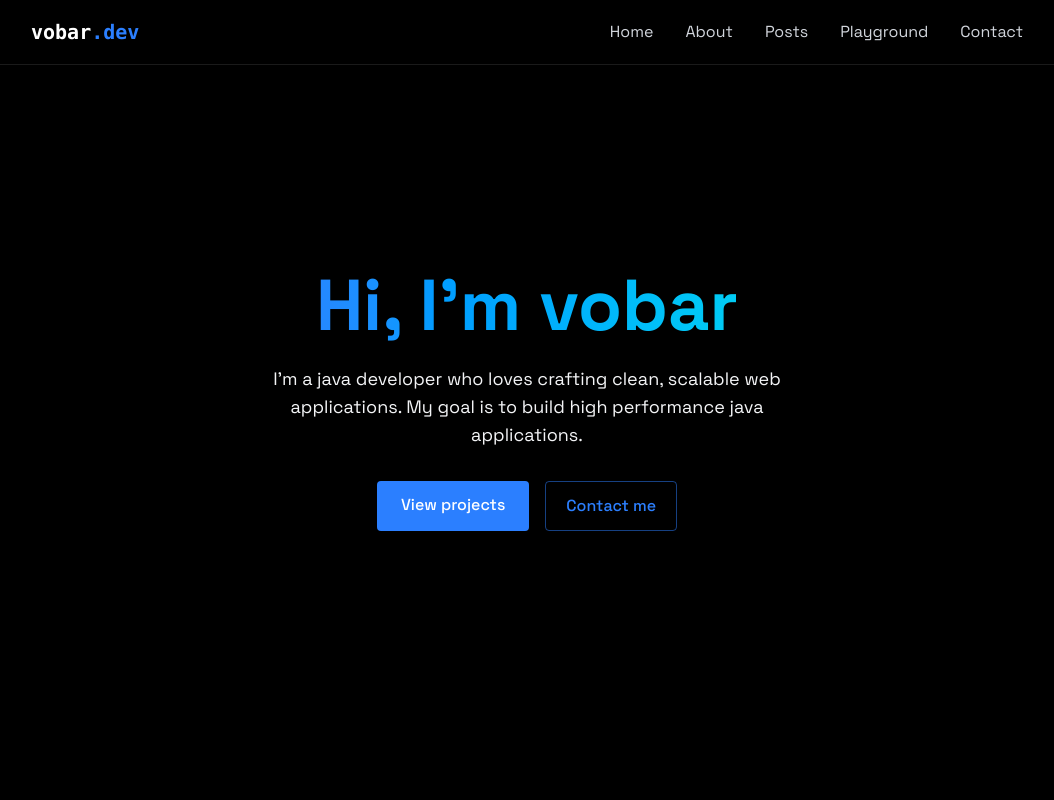
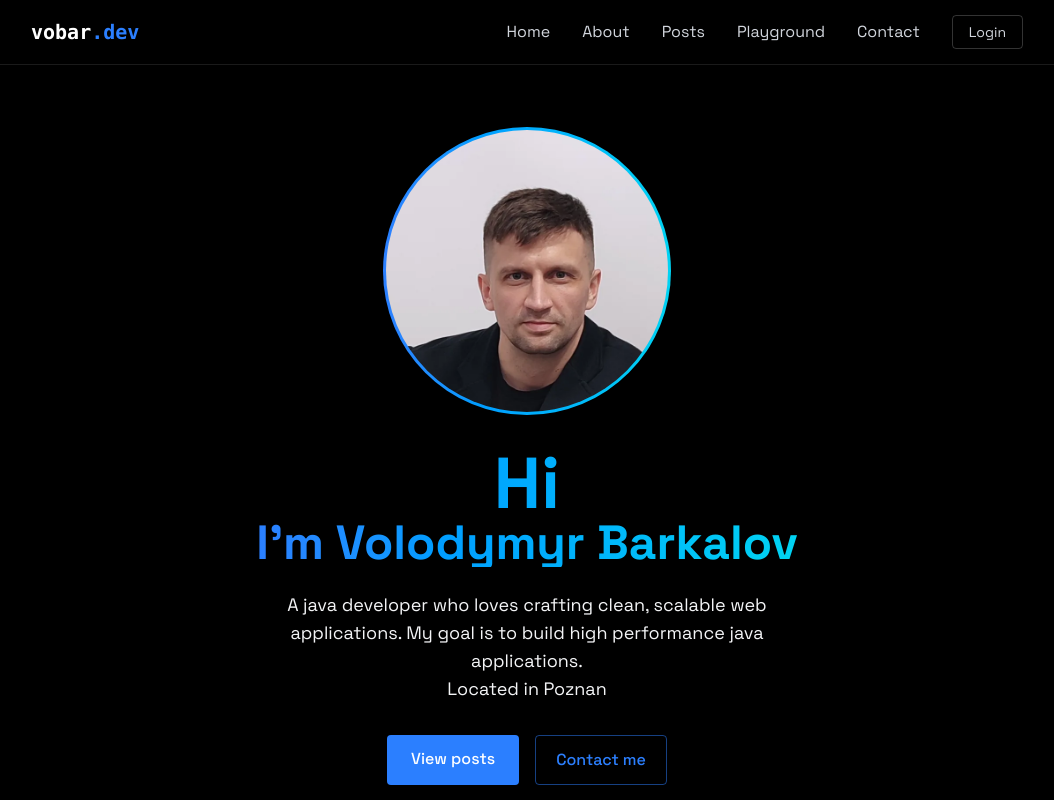
Before and after one commit to Volodymyr-Barkalov/bportfolio, a React (Vite) app: page / in a window 1280 px wide. Shown: the top 800 px of the page, without its empty margins (113-1167 px from the left). Built offline with nearby package versions, Linux system fonts and the light colour scheme; no server answers.

Commit message:
improvements, added photo

```diff
--- a/src/components/MobileMenu.jsx
+++ b/src/components/MobileMenu.jsx
@@ -1,5 +1,8 @@
+import { Link } from "react-router-dom";
+import { useAuth } from "../context/AuthContext";
+
 export const MobileMenu = ({ menuOpen, setMenuOpen }) => {
-
+    const { user, logout } = useAuth();
 
     return (
         <div
@@ -72,6 +75,47 @@ export const MobileMenu = ({ menuOpen, setMenuOpen }) => {
                 Contact
             </a>
 
+            {user ? (
+                <>
+                    <Link
+                        to="/admin"
+                        className={`text-2xl font-semibold text-blue-400 my-4 transform transition-transform duration-300
+                ${menuOpen
+                                ? "opacity-100 translate-y-0"
+                                : "opacity-0 translate-y-5"
+                            }
+                `}
+                        onClick={() => setMenuOpen(false)}>
+                        Admin
+                    </Link>
+                    <button
+                        className={`text-2xl font-semibold text-gray-500 my-4 transform transition-transform duration-300 cursor-pointer
+                ${menuOpen
+                                ? "opacity-100 translate-y-0"
+                                : "opacity-0 translate-y-5"
+                            }
+                `}
+                        onClick={() => {
+                            logout();
+                            setMenuOpen(false);
+                        }}>
+                        Logout
+                    </button>
+                </>
+            ) : (
+                <Link
+                    to="/login"
+                    className={`text-2xl font-semibold text-white my-4 transform transition-transform duration-300
+                ${menuOpen
+                            ? "opacity-100 translate-y-0"
+                            : "opacity-0 translate-y-5"
+                        }
+                `}
+                    onClick={() => setMenuOpen(false)}>
+                    Login
+                </Link>
+            )}
+
         </div>
     );
 
--- a/src/components/Navbar.jsx
+++ b/src/components/Navbar.jsx
@@ -1,6 +1,9 @@
 import { useEffect } from "react";
+import { Link } from "react-router-dom";
+import { useAuth } from "../context/AuthContext";
 
 export const Navbar = ({ menuOpen, setMenuOpen }) => {
+    const { user, logout } = useAuth();
 
     useEffect(() => {
         document.body.style.overflow = menuOpen ? "hidden" : ""
@@ -20,21 +23,45 @@ export const Navbar = ({ menuOpen, setMenuOpen }) => {
                     </div>
 
                     <div className="hidden md:flex items-center space-x-8">
-                        <a href="#home" className="text-gray-300 hove:text-white transition-colors">
+                        <a href="#home" className="text-gray-300 hover:text-white transition-colors">
                             Home
                         </a>
-                        <a href="#about" className="text-gray-300 hove:text-white transition-colors">
+                        <a href="#about" className="text-gray-300 hover:text-white transition-colors">
                             About
                         </a>
-                        <a href="#posts" className="text-gray-300 hove:text-white transition-colors">
+                        <a href="#posts" className="text-gray-300 hover:text-white transition-colors">
                             Posts
                         </a>
-                        <a href="#playground" className="text-gray-300 hove:text-white transition-colors">
+                        <a href="#playground" className="text-gray-300 hover:text-white transition-colors">
                             Playground
                         </a>
-                        <a href="#contact" className="text-gray-300 hove:text-white transition-colors">
+                        <a href="#contact" className="text-gray-300 hover:text-white transition-colors">
                             Contact
                         </a>
+
+                        {user ? (
+                            <div className="flex items-center gap-4">
+                                <Link
+                                    to="/admin"
+                                    className="text-sm px-4 py-1.5 rounded border border-blue-500/50 text-blue-400 hover:border-blue-400 hover:text-blue-300 transition-colors"
+                                >
+                                    Admin
+                                </Link>
+                                <button
+                                    onClick={logout}
+                                    className="text-sm text-gray-500 hover:text-red-400 transition-colors cursor-pointer"
+                                >
+                                    Logout
+                                </button>
+                            </div>
+                        ) : (
+                            <Link
+                                to="/login"
+                                className="text-sm px-4 py-1.5 rounded border border-white/20 text-gray-300 hover:border-white/40 hover:text-white transition-colors"
+                            >
+                                Login
+                            </Link>
+                        )}
                     </div>
                 </div>
             </div>
--- a/src/components/sections/Home.jsx
+++ b/src/components/sections/Home.jsx
@@ -1,28 +1,47 @@
 import { RevealOnScroll } from "../RevealOnScroll";
+import photo from "../../assets/volodymyr.webp";
 
 export const Home = () => {
   return (
     <section
       id="home"
-      className="min-h-screen flex items-center justify-center relative"
+      className="min-h-screen flex items-center justify-center relative pt-24 md:pt-28"
     >
       <RevealOnScroll>
         <div className="text-center z-10 px-4">
+          <div className="mx-auto mb-8 w-52 h-52 md:w-72 md:h-72 rounded-full p-[3px] bg-gradient-to-r from-blue-500 to-cyan-400">
+            <img
+              src={photo}
+              alt="Volodymyr Barkalov"
+              width={640}
+              height={640}
+              loading="eager"
+              fetchPriority="high"
+              className="w-full h-full rounded-full object-cover"
+            />
+          </div>
+
           <h1 className="text-5xl md:text-7xl font-bold mb-6 bg-gradient-to-r from-blue-500 to-cyan-400 bg-clip-text text-transparent leading-right">
-            Hi, I'm vobar
+            Hi
+            <span className="block text-3xl md:text-5xl">
+              I'm Volodymyr Barkalov
+            </span>
           </h1>
 
           <p className="text-grey-400 text-lg mb-8 max-w-lg mx-auto">
-            I'm a java developer who loves crafting clean, scalable web
+
+            A java developer who loves crafting clean, scalable web
             applications. My goal is to build high performance java
             applications.
+
+            <p>Located in Poznan</p>
           </p>
           <div className="flex justify-center space-x-4">
             <a
-              href="#projects"
-              className="bg-blue-500 text-white py-3 px-6 rounded font-medium transition relative overflow-hidden hover:-translate-y-0.5 hover:shadow-[0_0_15px_rgba(59, 130, 246, 0.4)]"
+              href="#posts"
+              className="bg-blue-500 text-white py-3 px-6 rounded font-medium transition relative overflow-hidden hover:-translate-y-0.5 hover:shadow-[0_0_15px_rgba(59,130,246,0.4)]"
             >
-              View projects
+              View posts
             </a>
 
             <a
--- a/src/pages/Login.jsx
+++ b/src/pages/Login.jsx
@@ -1,5 +1,5 @@
 import { useState } from "react";
-import { useNavigate } from "react-router-dom";
+import { useNavigate, Navigate, Link } from "react-router-dom";
 import { useAuth } from "../context/AuthContext";
 import axios from "axios";
 
@@ -7,8 +7,13 @@ export function Login() {
   const [username, setUsername] = useState("");
   const [password, setPassword] = useState("");
   const [error, setError] = useState("");
-  const { login } = useAuth();
+  const { user, login } = useAuth();
   const navigate = useNavigate();
+
+  // Already signed in — no reason to show the form again
+  if (user) {
+    return <Navigate to="/admin" replace />;
+  }
 
   const handleSubmit = async (e) => {
     e.preventDefault();
@@ -28,7 +33,13 @@ export function Login() {
   return (
     <div className="min-h-screen bg-black text-gray-100 flex items-center justify-center">
       <div className="bg-gray-900 p-8 rounded-lg w-full max-w-sm">
-        <h2 className="text-2xl font-bold mb-6">Admin Login</h2>
+        <Link
+          to="/"
+          className="text-gray-500 hover:text-gray-300 text-sm transition-colors"
+        >
+          ← Back to portfolio
+        </Link>
+        <h2 className="text-2xl font-bold mt-4 mb-6">Admin Login</h2>
         {error && <p className="text-red-500 mb-4">{error}</p>}
         <form onSubmit={handleSubmit} className="flex flex-col gap-4">
           <input
--- a/src/pages/Playground.jsx
+++ b/src/pages/Playground.jsx
@@ -9,7 +9,12 @@ export function Playground() {
         <Link to="/" className="font-mono text-xl font-bold text-white">
           vobar<span className="text-blue-500">.dev</span>
         </Link>
-        <span className="text-sm text-gray-500">Playground</span>
+        <Link
+          to="/"
+          className="text-sm text-gray-500 hover:text-gray-300 transition-colors"
+        >
+          ← Back to portfolio
+        </Link>
       </div>
 
       <div className="max-w-3xl mx-auto px-8 py-16">
--- a/src/pages/Posts.jsx
+++ b/src/pages/Posts.jsx
@@ -25,7 +25,12 @@ export function Posts() {
         >
           vobar<span className="text-blue-500">.dev</span>
         </Link>
-        <span className="text-sm text-gray-500">Posts</span>
+        <Link
+          to="/"
+          className="text-sm text-gray-500 hover:text-gray-300 transition-colors"
+        >
+          ← Back to portfolio
+        </Link>
       </div>
 
       <div className="max-w-3xl mx-auto px-8 py-16">
```
Also changed, not shown: src/assets/volodymyr.webp (added).
